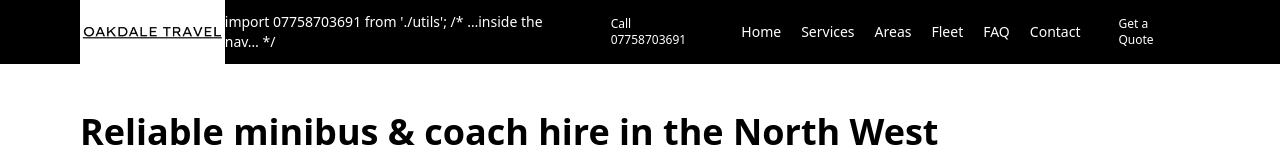
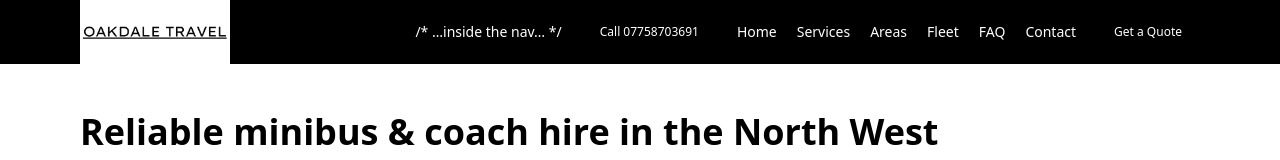
Before and after one commit to abydhalech/oakdale-next, a Next.js app: page / in a window 1280 px wide. Shown: the top 160 px of the page. Built offline with nearby package versions, Linux system fonts and the light colour scheme.

Commit message:
Update Layout.js

```diff
--- a/components/Layout.js
+++ b/components/Layout.js
@@ -13,7 +13,7 @@ export default function Layout({ children, seoProps = {} }) {
             <Image src="/logo.png" alt="Oakdale Travel logo" width={150} height={40} priority />
           </Link>
           <nav className="flex items-center gap-5 text-sm">
-    import { phone } from './utils';
+
 /* …inside the nav… */
   <Link href={`tel:${phone}`} className="button-primary text-xs">Call {phone}</Link>
 
```
